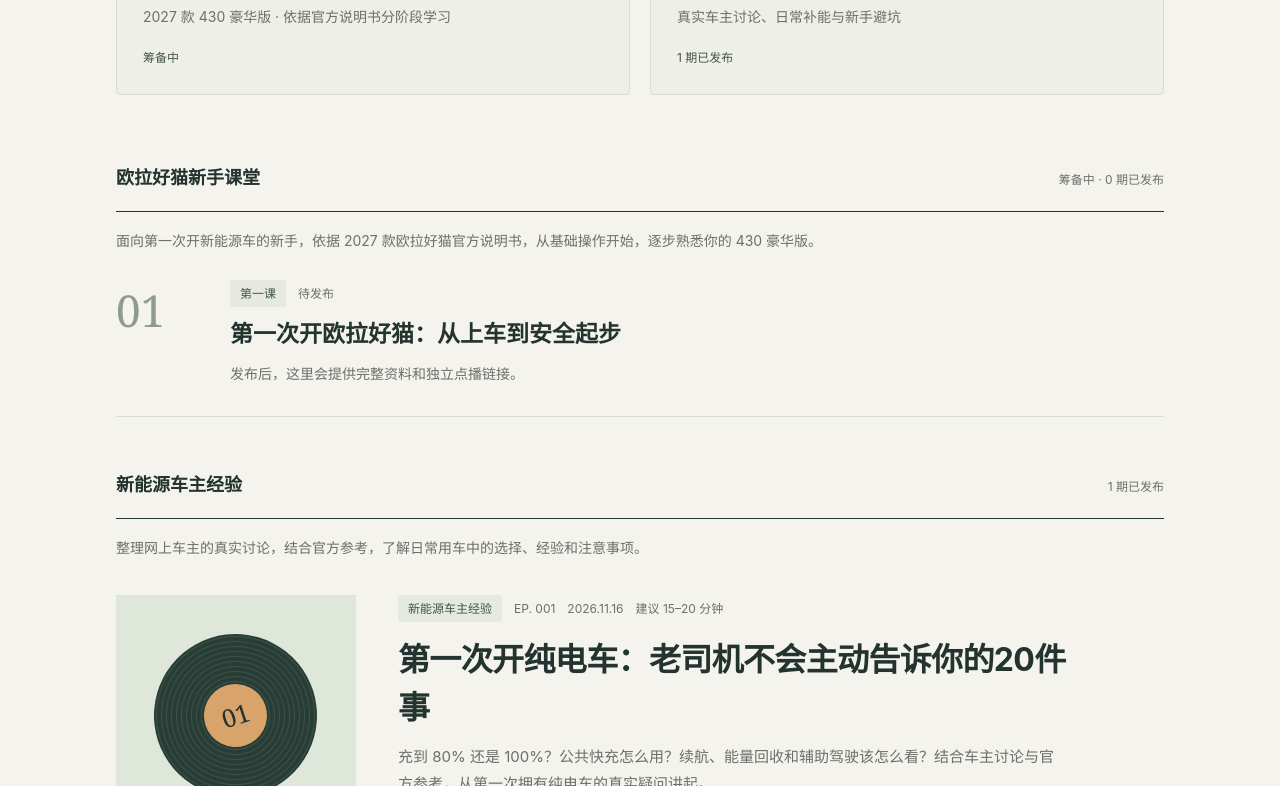
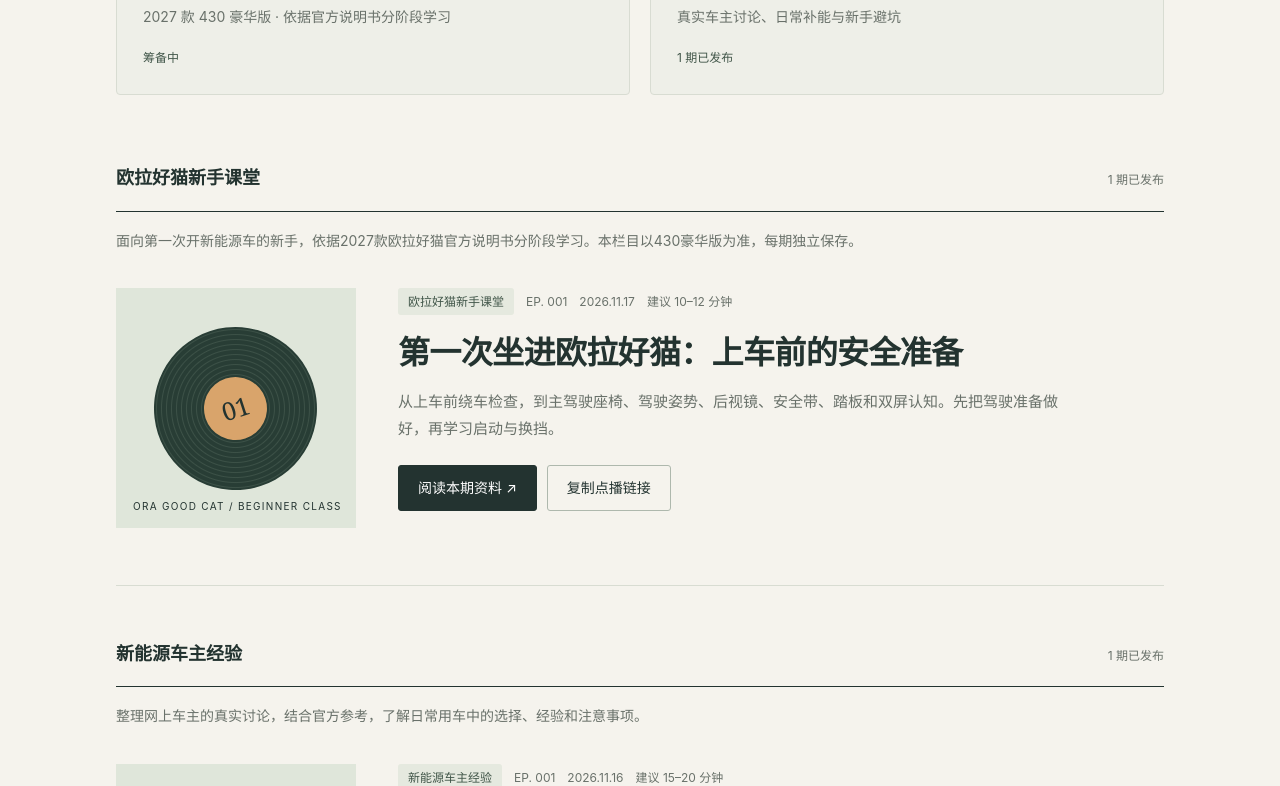
Before and after one commit to suyeye6117-pixel/laifu-listening-briefs, a plain HTML site: page index.html in a window 1280 px wide. Shown: the part 620-1406 px from the top of the page. Drawn offline with Linux system fonts and the light colour scheme.

Commit message:
Publish Ora Good Cat beginner lesson EP001 in index

```diff
--- a/index.html
+++ b/index.html
@@ -25,9 +25,16 @@ a{color:inherit}button{font:inherit}a,button{-webkit-tap-highlight-color:transpa
 <a class="column" href="#ora-class"><span class="eyebrow">01 / 车型课堂</span><strong>欧拉好猫新手课堂 <span aria-hidden="true">↘</span></strong><span>2027 款 430 豪华版 · 依据官方说明书分阶段学习</span><small>筹备中</small></a>
 <a class="column" href="#owner-experience"><span class="eyebrow">02 / 经验专题</span><strong>新能源车主经验 <span aria-hidden="true">↘</span></strong><span>真实车主讨论、日常补能与新手避坑</span><small>1 期已发布</small></a>
 </nav>
-<section id="ora-class" class="collection" aria-labelledby="ora-title"><div class="sectionhead"><h2 id="ora-title">欧拉好猫新手课堂</h2><span class="count">筹备中 · 0 期已发布</span></div>
-<p class="collection-intro">面向第一次开新能源车的新手，依据 2027 款欧拉好猫官方说明书，从基础操作开始，逐步熟悉你的 430 豪华版。</p>
-<article class="upcoming"><div class="upcoming-number" aria-hidden="true">01</div><div><div class="meta"><span class="tag">第一课</span><span>待发布</span></div><h3>第一次开欧拉好猫：从上车到安全起步</h3><p>发布后，这里会提供完整资料和独立点播链接。</p></div></article>
+<section id="ora-class" class="collection" aria-labelledby="ora-title"><div class="sectionhead"><h2 id="ora-title">欧拉好猫新手课堂</h2><span class="count">1 期已发布</span></div>
+<p class="collection-intro">面向第一次开新能源车的新手，依据2027款欧拉好猫官方说明书分阶段学习。本栏目以430豪华版为准，每期独立保存。</p>
+<article class="episode">
+<div class="art" aria-hidden="true"><div class="disc"><span class="label">01</span></div><small>ORA GOOD CAT / BEGINNER CLASS</small></div>
+<div><div class="meta"><span class="tag">欧拉好猫新手课堂</span><span>EP. 001</span><time datetime="2026-11-17">2026.11.17</time><span>建议 10–12 分钟</span></div>
+<h3><a href="/episodes/ora-001.html">第一次坐进欧拉好猫：上车前的安全准备</a></h3>
+<p class="summary">从上车前绕车检查，到主驾驶座椅、驾驶姿势、后视镜、安全带、踏板和双屏认知。先把驾驶准备做好，再学习启动与换挡。</p>
+<div class="actions"><a class="btn" href="/episodes/ora-001.html">阅读本期资料 <span aria-hidden="true">&nbsp;↗</span></a><button class="btn secondary" type="button" id="copy-ora" data-url="https://listen.motifrevue.com/episodes/ora-001.html">复制点播链接</button></div>
+<p class="status" id="copy-ora-status" role="status" aria-live="polite"></p>
+</div></article>
 </section>
 <section id="owner-experience" class="collection" aria-labelledby="episodes-title"><div class="sectionhead"><h2 id="episodes-title">新能源车主经验</h2><span class="count">1 期已发布</span></div>
 <p class="collection-intro">整理网上车主的真实讨论，结合官方参考，了解日常用车中的选择、经验和注意事项。</p>
@@ -43,5 +50,7 @@ a{color:inherit}button{font:inherit}a,button{-webkit-tap-highlight-color:transpa
 </main><footer><span>听点什么 · 播客资料目录</span><span>每期独立保存，旧节目随时可读。</span></footer>
 </div><script>
 const button=document.getElementById('copy'),status=document.getElementById('copy-status');
+const oraButton=document.getElementById('copy-ora'),oraStatus=document.getElementById('copy-ora-status');
+oraButton?.addEventListener('click',async()=>{try{await navigator.clipboard.writeText(oraButton.dataset.url);oraStatus.textContent='链接已复制，去来福粘贴即可。';oraButton.textContent='已复制 ✓';setTimeout(()=>oraButton.textContent='复制点播链接',2500)}catch(e){oraStatus.textContent='请打开“阅读本期资料”，复制浏览器地址栏中的链接。'}});
 button.addEventListener('click',async()=>{try{await navigator.clipboard.writeText(button.dataset.url);status.textContent='链接已复制，去来福粘贴即可。';button.textContent='已复制 ✓';setTimeout(()=>button.textContent='复制点播链接',2500)}catch(e){status.textContent='请打开“阅读本期资料”，复制浏览器地址栏中的链接。'}});
 </script></body></html>
```
